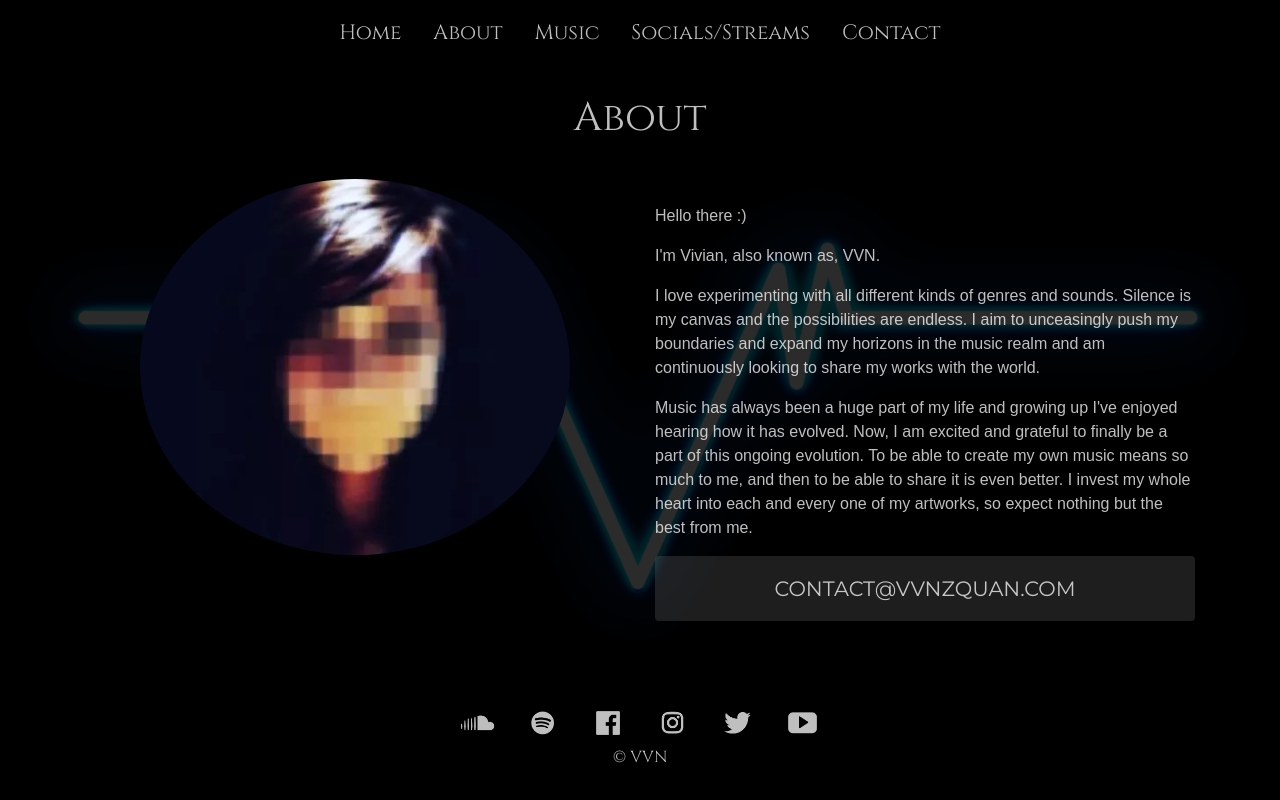
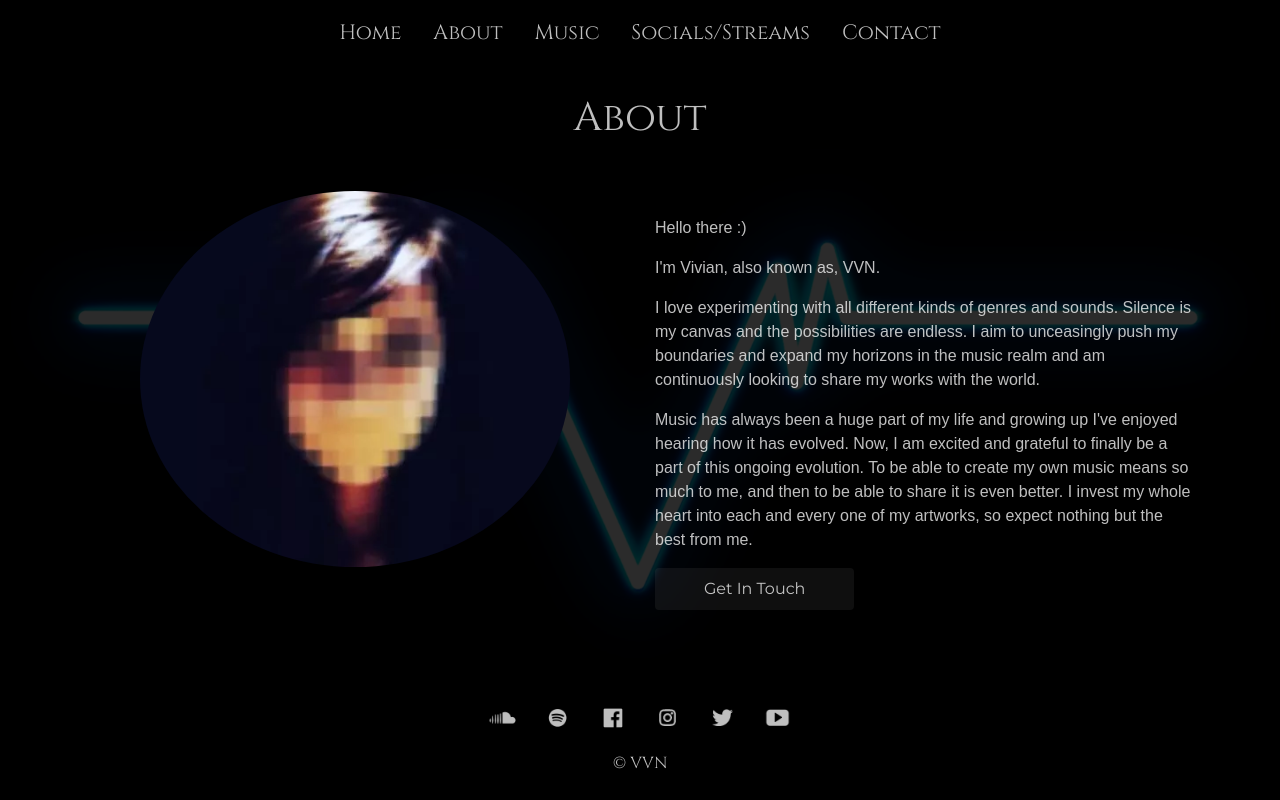
Before and after one commit to AlexanderDLe/vvn, a React (Create React App) app: page /about in a window 1280 px wide. Built offline with nearby package versions, Linux system fonts and the light colour scheme.

Commit message:
Refined footer and streams.

```diff
--- a/src/App.css
+++ b/src/App.css
@@ -65,17 +65,13 @@ body::-webkit-scrollbar-thumb {
     align-items: center;
 }
 .button {
-    background-color: rgba(100, 100, 100, 0.3);
+    background-color: rgba(100, 100, 100, 0.15);
     margin-bottom: 45px;
-    width: 100%;
-    font-size: 1.3rem;
+    font-size: 1rem;
     font-family: Montserrat;
-    transition: all 0.5s ease-in-out;
 }
 .button:hover {
-    background-color: rgba(100, 100, 100, 0.4);
-    letter-spacing: 2px;
-    transition: all 0.5s ease-in-out;
+    background-color: rgba(100, 100, 100, 0.25);
 }
 a {
     text-decoration: none !important;
@@ -139,7 +135,7 @@ a {
 }
 /* social-streams */
 .social-streams {
-    height: 83px;
+    height: 75px;
     width: 375px;
     background-color: RGBA(30, 30, 30, 0.95);
     margin: 2px;
@@ -153,6 +149,10 @@ a {
     letter-spacing: 2px;
     cursor: pointer;
 }
+.social-streams img {
+    height: auto;
+    width: 60%;
+}
 .social-streams:hover {
     background-color: RGBA(15, 15, 15, 0.95);
     transition: 0.125s ease-in-out;
@@ -160,7 +160,8 @@ a {
 .social-streams h2 {
     border: #f8f9fa solid 1px;
     padding: 10px 35px;
-    border-radius: 4px;
+    margin-top: 10px;
+    border-radius: 3px;
     font-size: 0.8em;
 }
 @-moz-document url-prefix() {
@@ -244,14 +245,11 @@ form {
     background-color: rgba(80, 80, 80, 0.5);
     border: none;
     font-size: 1.5rem;
+
     font-family: Montserrat;
-    width: 100%;
-    transition: all 0.5s ease-in-out;
 }
 .contactButton:hover {
     background-color: rgba(80, 80, 80, 0.7);
-    letter-spacing: 2px;
-    transition: all 0.5s ease-in-out;
 }
 .spinner {
     height: auto;
@@ -300,7 +298,7 @@ footer {
 }
 footer a img {
     height: auto;
-    width: 45px;
+    width: 35px;
     opacity: 0.75;
 }
 @media (max-width: 450px) {
--- a/src/components/About.js
+++ b/src/components/About.js
@@ -41,7 +41,7 @@ export default () => {
                                 the best from me.
                             </p>
                             <Link className="" to="/contact">
-                                <Button title={'CONTACT@VVNZQUAN.COM'} />
+                                <Button title={'Get In Touch'} />
                             </Link>
                         </div>
                     </div>
--- a/src/components/Button.js
+++ b/src/components/Button.js
@@ -2,9 +2,9 @@ import React from 'react';
 import { Button } from 'reactstrap';
 
 export default props => {
-  return (
-    <Button className="contact-button py-3 button text-light text-center">
-      {props.title}
-    </Button>
-  );
+    return (
+        <Button className="contact-button px-5 py-2 button text-light text-center">
+            {props.title}
+        </Button>
+    );
 };
--- a/src/components/Footer.js
+++ b/src/components/Footer.js
@@ -59,7 +59,7 @@ export default () => {
                 <img src={ytIcon} alt="" />
             </a>
 
-      <p className="cinzel">&copy; VVN </p>
+            <p className="cinzel mt-3">&copy; VVN </p>
         </footer>
     );
 };
```
Also changed, not shown: src/img/instagram img.png, 1 other file (tests, documents, lock files or other folders). Lines whose indentation alone changed are shown as unchanged.
